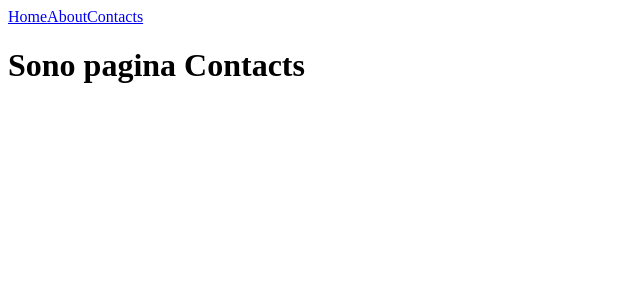
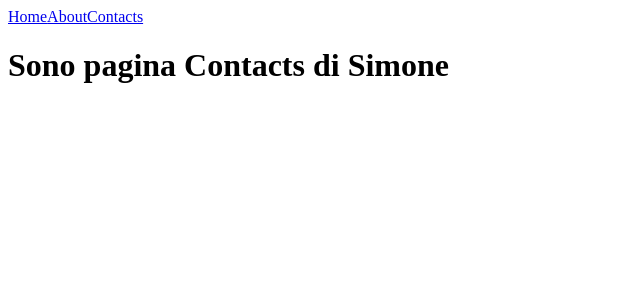
Before and after one commit to macs-massimopiazza/128-proj-html-css, a Vue app: page /contacts in a window 1280 px wide. Shown: the top 300 px of the page, without its empty margins (0-640 px from the left). Built offline with nearby package versions, Linux system fonts and the light colour scheme.

Commit message:
feat: change contacts h1

```diff
--- a/src/pages/Contacts.vue
+++ b/src/pages/Contacts.vue
@@ -1,13 +1,11 @@
 <script>
 export default {
-  name: 'Contacts'
-}
+  name: "Contacts",
+};
 </script>
 
 <template>
-  <h1>Sono pagina Contacts</h1>
+  <h1>Sono pagina Contacts di Simone</h1>
 </template>
 
-<style scoped>
-
-</style>
+<style scoped></style>
```
